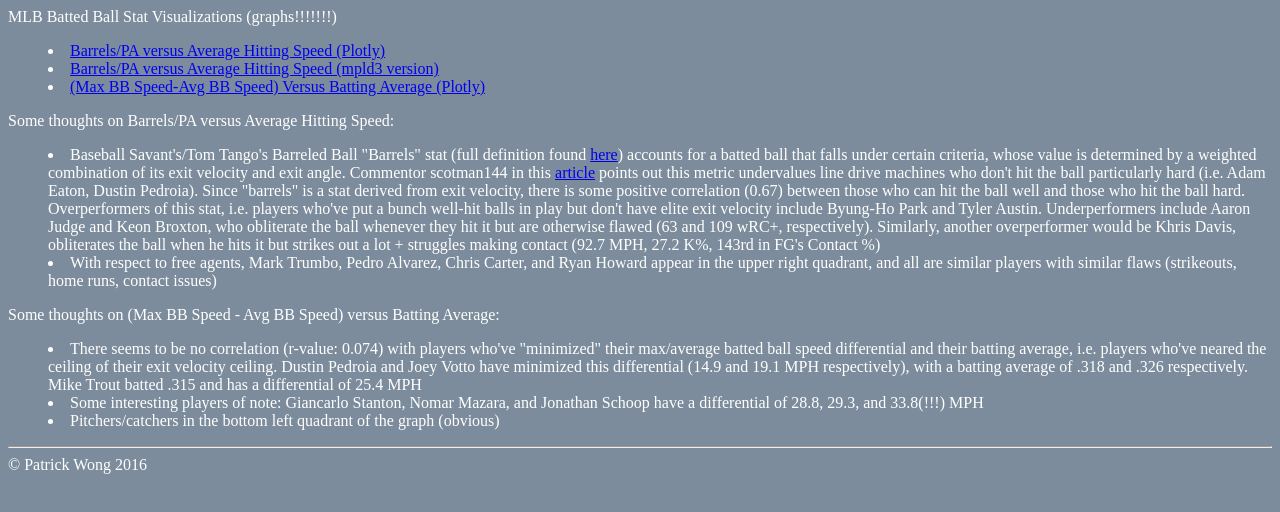
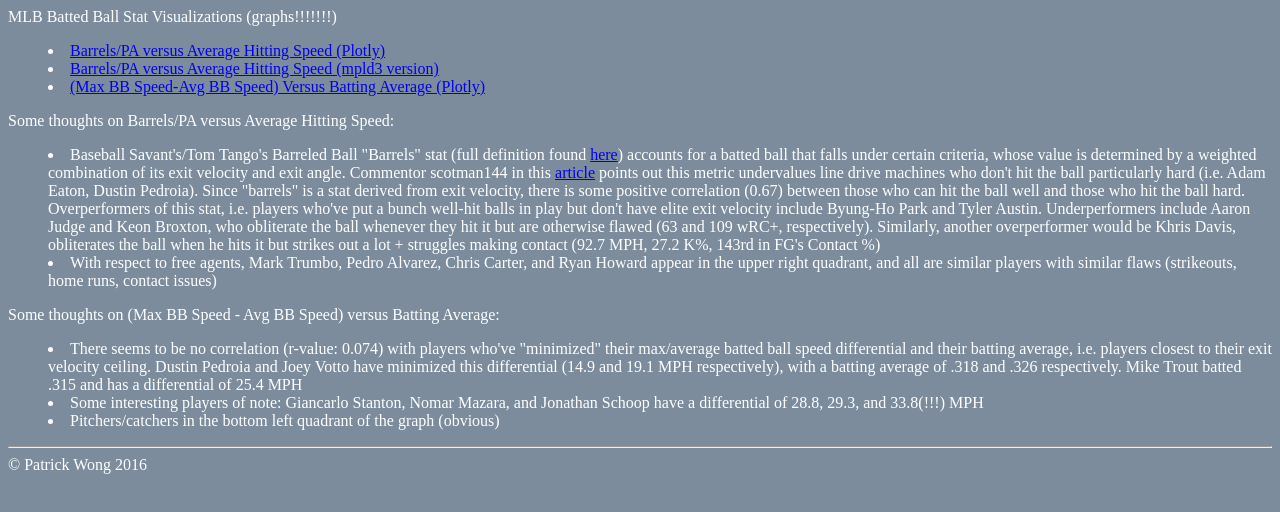
Before and after one commit to patwong/patwong.github.io, a plain HTML site: page bb_project_page.html in a window 1280 px wide. Drawn offline with Linux system fonts and the light colour scheme.

Commit message:
updated project page comments(2)

```diff
--- a/bb_project_page.html
+++ b/bb_project_page.html
@@ -21,7 +21,7 @@ MLB Batted Ball Stat Visualizations (graphs!!!!!!!)
 </menu>
 <p>Some thoughts on (Max BB Speed - Avg BB Speed) versus Batting Average:</p>
 <menu>
-	<li>There seems to be no correlation (r-value: 0.074) with players who've "minimized" their max/average batted ball speed differential and their batting average, i.e. players who've neared the ceiling of their exit velocity ceiling. Dustin Pedroia and Joey Votto have minimized this differential (14.9 and 19.1 MPH respectively), with a batting average of .318 and .326 respectively. Mike Trout batted .315 and has a differential of 25.4 MPH</li>
+	<li>There seems to be no correlation (r-value: 0.074) with players who've "minimized" their max/average batted ball speed differential and their batting average, i.e. players closest to their exit velocity ceiling. Dustin Pedroia and Joey Votto have minimized this differential (14.9 and 19.1 MPH respectively), with a batting average of .318 and .326 respectively. Mike Trout batted .315 and has a differential of 25.4 MPH</li>
 	<li>Some interesting players of note: Giancarlo Stanton, Nomar Mazara, and Jonathan Schoop have a differential of 28.8, 29.3, and 33.8(!!!) MPH</li>
 	<li>Pitchers/catchers in the bottom left quadrant of the graph (obvious)</li>
 </menu>
```
